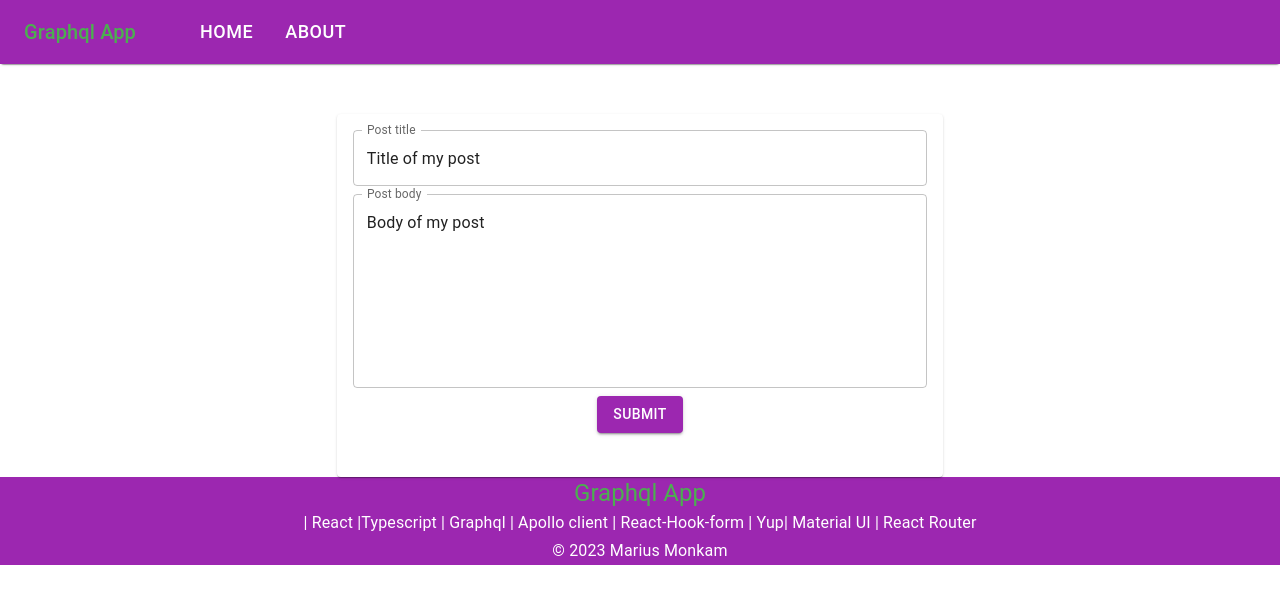
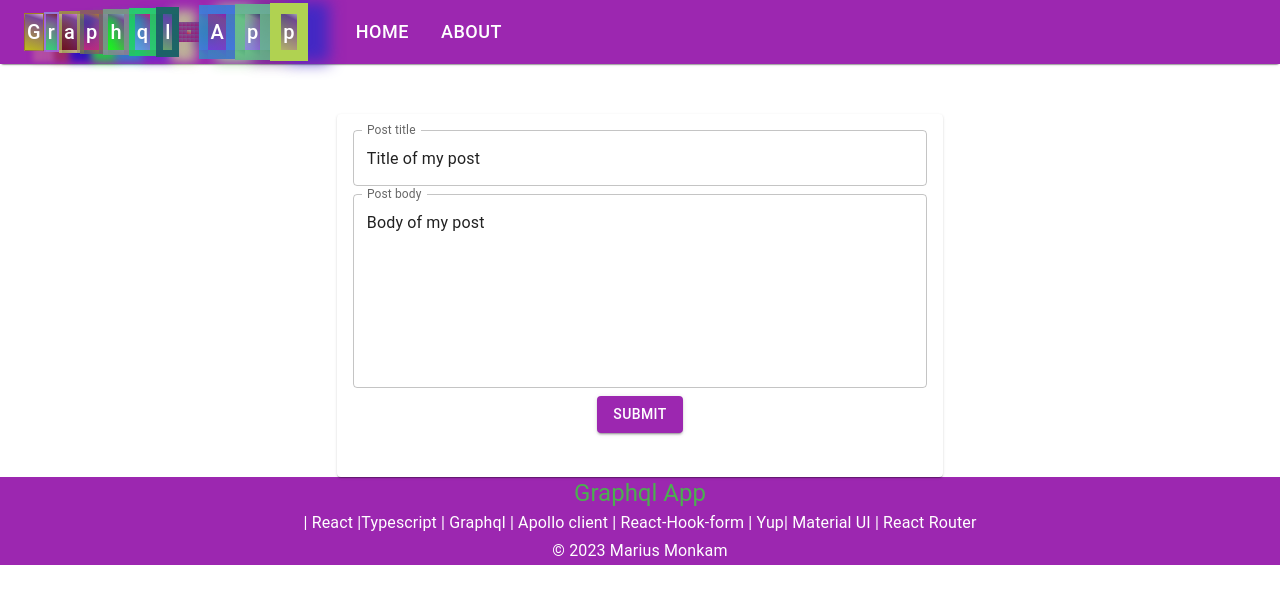
Before and after one commit to MariusMonkam/graphql-apollo-client, a React (Create React App) app: page /about in a window 1280 px wide. Shown: the top 604 px of the page. Built offline with nearby package versions, Linux system fonts and the light colour scheme.

Commit message:
adding animated logo

```diff
--- a/src/components/header/header.component.tsx
+++ b/src/components/header/header.component.tsx
@@ -16,6 +16,7 @@ import MenuIcon from "@mui/icons-material/Menu";
 import { routes } from "../routes/routes";
 
 import "./header.component.css";
+import AnimLogo from "../logo";
 
 const Header: React.FC = (): ReactElement => {
   const [anchorElNav, setAnchorElNav] = React.useState(null);
@@ -38,17 +39,7 @@ const Header: React.FC = (): ReactElement => {
     >
       <Container maxWidth="xl">
         <Toolbar disableGutters>
-          <Typography
-            variant="h6"
-            noWrap
-            color="secondary.main"
-            sx={{
-              mr: 2,
-              display: { xs: "none", md: "flex" },
-            }}
-          >
-            Graphql App
-          </Typography>
+          <AnimLogo />
           <Box sx={{ flexGrow: 1, display: { xs: "flex", md: "none" } }}>
             <IconButton
               size="large"
--- /dev/null
+++ b/src/components/logo/index.tsx
@@ -0,0 +1,28 @@
+import { ReactElement } from "react";
+import { Title } from "./logo.component";
+import { LogoWrapper } from "./logowrapper.container";
+
+const AnimLogo: React.FC = (): ReactElement => {
+  const text = "Graphql App";
+  const words = text.split("");
+  return (
+    <div>
+      <LogoWrapper>
+        {words.map((t, i) => (
+          <Title
+            key={i}
+            i={i}
+            variant="h6"
+            sx={{
+              display: { xs: "none", md: "flex" },
+            }}
+          >
+            {t}
+          </Title>
+        ))}
+      </LogoWrapper>
+    </div>
+  );
+};
+
+export default AnimLogo;
--- /dev/null
+++ b/src/components/logo/logo.component.tsx
@@ -0,0 +1,22 @@
+import { styled, Typography } from "@mui/material";
+import { vibrate } from "../../keyframes/vibrate.keyframe";
+import { randomCssRgba } from "../../utils/vibrate.utils";
+
+type Index = {
+  i: number;
+};
+
+export const Title = styled(Typography)(({ i }: Index) => ({
+  color: "white",
+  padding: "2px",
+  "&:hover": {},
+  border: `${i + 1}px solid ${randomCssRgba()}`,
+  boxShadow: `${10 + i}px ${10 - i}px ${5 + i}px 1px ${randomCssRgba()}`,
+  background: `linear-gradient(${
+    18 + i
+  }deg, ${randomCssRgba()} 0%, rgba(35, 148, 94, 0.29) 84%, ${randomCssRgba()} 100%)`,
+
+  animation: `${vibrate} ${
+    (i + 2) / 5
+  }s infinite cubic-bezier(0.250, 0.460, 0.450, 0.940) both`,
+}));
--- /dev/null
+++ b/src/components/logo/logowrapper.container.tsx
@@ -0,0 +1,13 @@
+import { Box, styled } from "@mui/material";
+
+export const LogoWrapper = styled(Box)({
+  display: "flex",
+  justifyContent: "center",
+  alignItems: "center",
+  flexDirection: "row",
+
+  // '&:hover': {
+  //   backgroundColor: 'primary.main',
+  //   opacity: [0.9, 0.8, 0.7],
+  // },
+});
--- /dev/null
+++ b/src/keyframes/vibrate.keyframe.ts
@@ -0,0 +1,29 @@
+import { keyframes } from "@mui/material";
+
+export const vibrate = keyframes`
+
+  0% {
+    -webkit-transform: translate(0);
+            transform: translate(0);
+  }
+  20% {
+    -webkit-transform: translate(-2px, 2px);
+            transform: translate(-4px, 4px);
+  }
+  40% {
+    -webkit-transform: translate(-4px, -4px);
+            transform: translate(-4px, -4px);
+  }
+  60% {
+    -webkit-transform: translate(4px, 4px);
+            transform: translate(4px, 4px);
+  }
+  80% {
+    -webkit-transform: translate(4px, -4px);
+            transform: translate(4px, -4px);
+  }
+  100% {
+    -webkit-transform: translate(0);
+            transform: translate(0);
+  }
+`;
--- /dev/null
+++ b/src/utils/vibrate.utils.ts
@@ -0,0 +1,8 @@
+const randomNumber = (min: number, max: number) =>
+  Math.floor(Math.random() * (max - min + 1) + min);
+const randomByte = () => randomNumber(0, 255);
+const randomPercent = () => (randomNumber(50, 100) * 0.01).toFixed(2);
+export const randomCssRgba = () =>
+  `rgba(${[randomByte(), randomByte(), randomByte(), randomPercent()].join(
+    ","
+  )})`;
```
